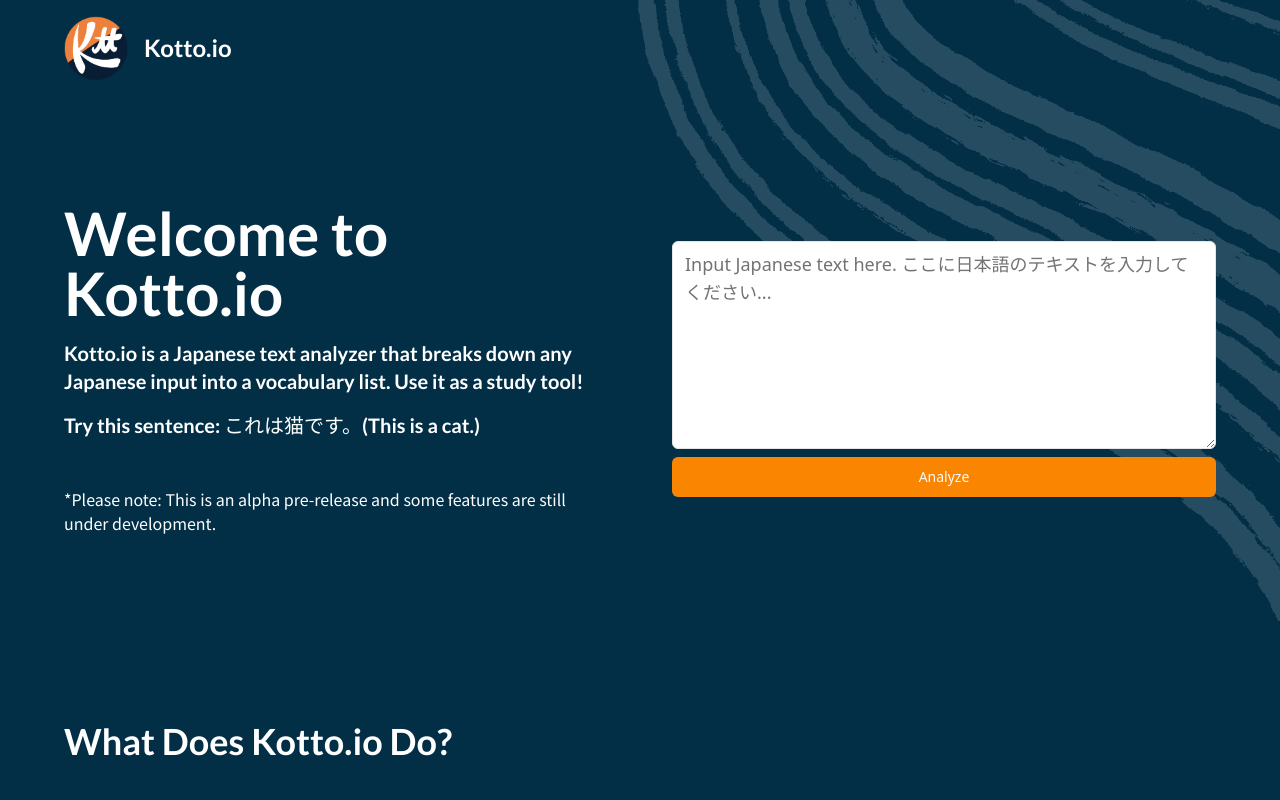
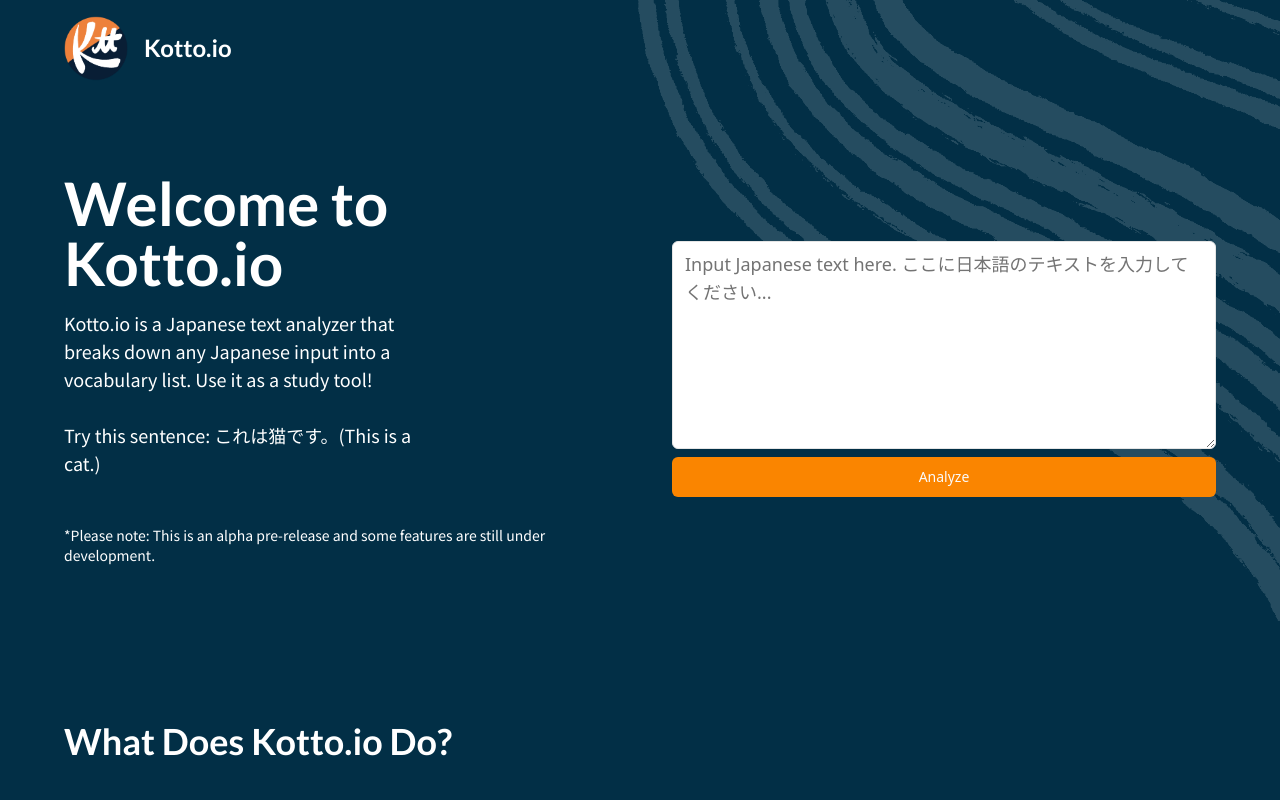
Before and after one commit to rdoby99/kotto.io, a Next.js app: page / in a window 1280 px wide. Shown: the top 800 px of the page. Built offline with nearby package versions, Linux system fonts and the light colour scheme.

Commit message:
refactor: text sizing update

```diff
--- a/components/hero.tsx
+++ b/components/hero.tsx
@@ -43,14 +43,14 @@
       {!loading && output.length == 0 && (
         <div className="text-left text-foreground col-span-1 flex flex-col gap-4 order-1">
           <h1 className="h1">Welcome to Kotto.io</h1>
-          <p className="h4">
+          <p className="mb-8 md:max-w-[70%] text-lg">
             Kotto.io is a Japanese text analyzer that breaks down any Japanese
             input into a vocabulary list. Use it as a study tool!
-          </p>
-          <p className="h4 mb-8">
+            <br />
+            <br />
             Try this sentence: これは猫です。(This is a cat.)
           </p>
-          <p>
+          <p className="text-sm">
             *Please note: This is an alpha pre-release and some features are
             still under development.
           </p>
```
